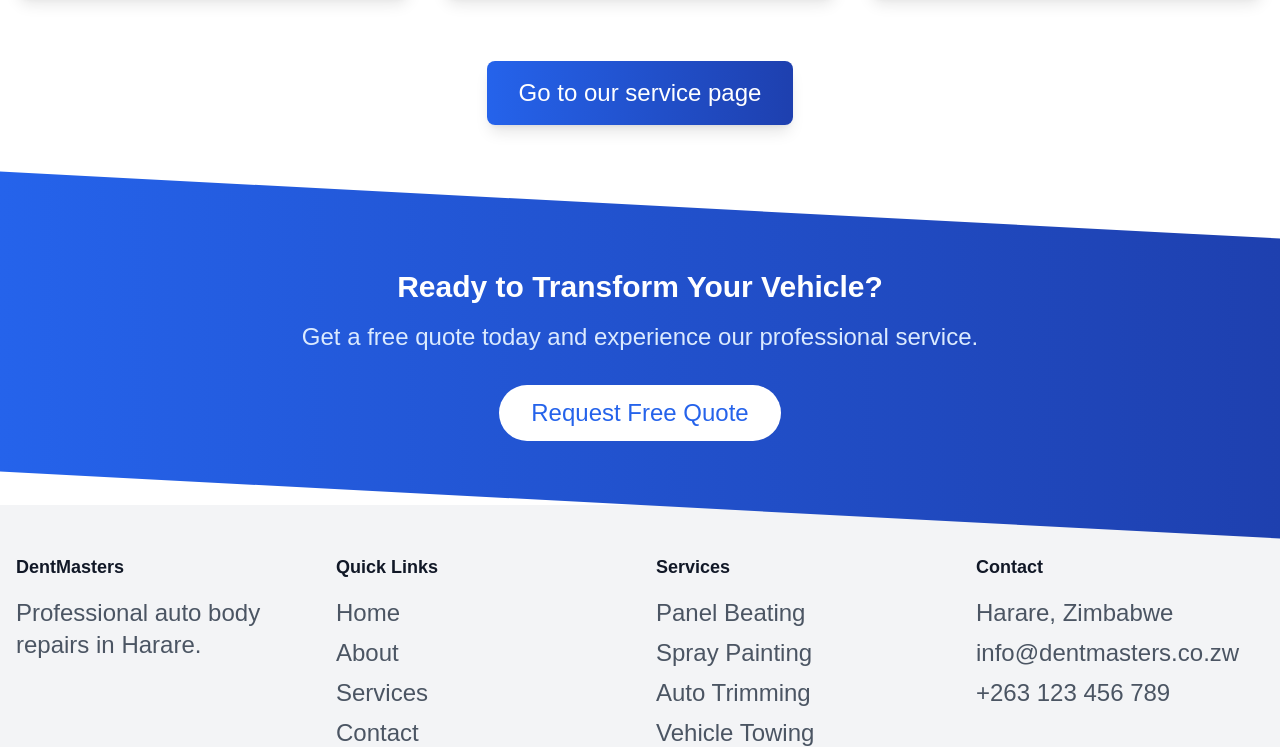
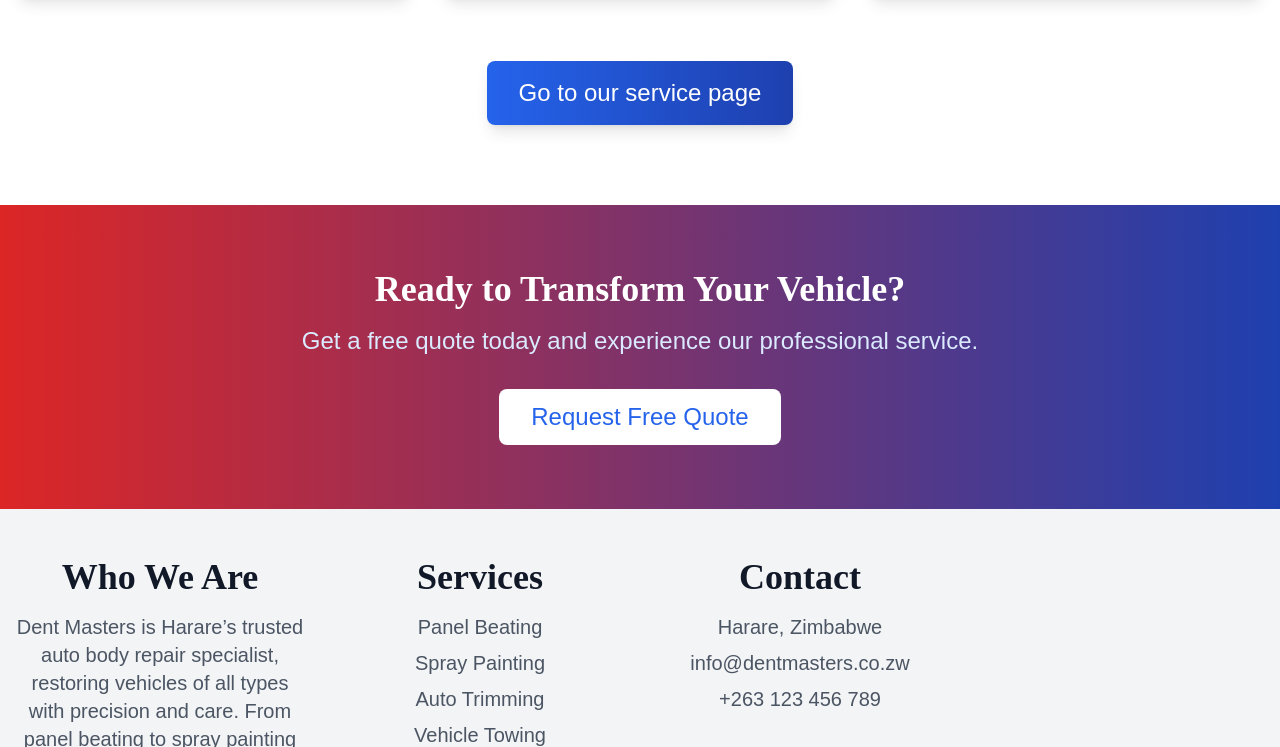
Before and after one commit to ClaudiusMainja/Dentmaster, a website: page index.html in a window 1280 px wide. Shown: the part 2053-2800 px from the top of the page. Drawn offline with nearby package versions, Linux system fonts and the light colour scheme.

Commit message:
Update index.html

```diff
--- a/index.html
+++ b/index.html
@@ -40,7 +40,7 @@
                     <!-- Mobile Menu Toggle -->
                     <input type="checkbox" id="nav-toggle" class="hidden">
                     <label for="nav-toggle" class="toggle-label block md:hidden cursor-pointer p-2">
-                        <div class="space-y-2 bg-orange-600 px-4 py-4">
+                        <div class="space-y-2 bg-red-500 px-4 py-4">
                             <span class="hamburger-line block w-6 h-0.5 bg-white"></span>
                             <span class="hamburger-line block w-6 h-0.5 bg-white"></span>
                             <span class="hamburger-line block w-4 h-0.5 bg-white"></span>
@@ -136,14 +136,14 @@
         <div id="particles-js" class="absolute inset-0 z-10 "></div>
 
         <!-- Content container -->
-        <div class="relative z-20 container mx-auto px-4 py-20 min-h-screen flex items-center">
+        <div class="relative z-20 container mx-auto px-4 py-20 min-h-screen flex items-center text-center">
             <div class="grid grid-cols-1 lg:grid-cols-2 gap-12 items-center">
                 <!-- Text content -->
                 <div class="text-white dark:text-gray-100">
-                    <h1 class="text-5xl sm:text-center md:text-6xl md:text-left lg:text-7xl dm-serif-text-regular mb-6">
+                    <h1 class="text-6xl md:text-6xl md:text-left lg:text-7xl  dm-serif-text-regular mb-6 slide-in">
                         Restoring Vehicles, Redefining Excellence
                     </h1>
-                    <p class="text-lg md:text-2xl mb-8 text-gray-100 dark:text-gray-200 figtree-medium">
+                    <p class="text-lg md:text-2xl mb-8 text-gray-100 dark:text-gray-200 montserrat text-left">
                         It's time to transform your damaged vehicle back to its former glory with DentMasters.
                         We specialize in comprehensive auto body repairs for both accident-damaged
                         and non-runner vehicles, serving Harare and the whole of Zimbabwe with excellence.
@@ -164,7 +164,7 @@
 
                 <!-- Image/illustration -->
                 <div class="hidden lg:block">
-                    <img src="/assets/images/hero image 1.png" alt="hero image" class="rounded-lg shadow-2xl container"/>
+                    <img src="/assets/images/hero image 1.png" alt="hero image" class="rounded-lg shadow-2xl container  "/>
                 </div>
             </div>
         </div>
@@ -245,7 +245,7 @@
                     </div>
                 </div>
 
-                <!-- Chassis Straightening Card -->
+                <!-- 24 hour vehicle towing Card -->
                 <div class="service-card rounded-xl overflow-hidden shadow-lg ">
                     <div class="service-image-container h-48">
                         <img src="/assets/images/towing.png" alt="Vehicle Towing Service" class="service-image w-full h-full object-cover"/>
@@ -261,7 +261,7 @@
                     </div>
                 </div>
 
-                 <!-- Chassis Straightening Card -->
+                 <!-- Accessory Fitting Card -->
                  <div class="service-card rounded-xl overflow-hidden shadow-lg ">
                     <div class="service-image-container h-48">
                         <img src="/assets/images/accessory fixing.png" alt="Accessories Fitting Service" class="service-image w-full h-full object-cover"/>
@@ -280,7 +280,7 @@
             </div>
 
             <!-- CTA Section -->
-            <div class="text-center mt-16">
+            <div class="text-center mt-16 ">
                 <a href="/pages/services.html"target="_blank"   class="inline-block px-8 py-4 text-2xl  text-white rounded-lg bg-gradient-to-r from-blue-600 to-blue-800 hover:from-blue-700 hover:to-blue-900 transform hover:scale-105 transition-all duration-300 shadow-lg">
                    Go to our service page
                 </a>
@@ -290,38 +290,31 @@
 </div>
 
     <!-- CTA Section -->
-    <div class="bg-gradient-to-r from-blue-600 to-blue-800 dark:from-blue-800 dark:to-blue-900 transform skew-y-3">
-        <div class="max-w-7xl mx-auto px-4 py-16 transform -skew-y-3">
+    <div class="bg-gradient-to-r from-red-600 to-blue-800 dark:from-red-500 dark:to-red-800">
+        <div class="max-w-7xl mx-auto px-4 py-16 ">
             <div class="text-center slide-in">
-                <h2 class="text-3xl font-bold text-white mb-4">Ready to Transform Your Vehicle?</h2>
+                <h2 class="text-4xl dm-serif-text-regular text-white mb-4">Ready to Transform Your Vehicle?</h2>
                 <p class="text-blue-100 mb-8">Get a free quote today and experience our professional service.</p>
-                <button class="bg-white text-blue-600 px-8 py-3 rounded-full hover:bg-gray-100 transition duration-300 transform hover:scale-105 hover:shadow-lg">
+              <a href="/pages/quote.html" target="_blank"> <button class="bg-white text-blue-600 px-8 py-3 rounded-lg hover:bg-blue-700 transition duration-300 transform hover:scale-105 hover:shadow-lg montserrat-medium ">
                     Request Free Quote
                 </button>
+            </a>
             </div>
         </div>
     </div>
 </body>
     <!-- Footer -->
-    <footer class="bg-gray-100 dark:bg-gray-800">
+    <footer class="bg-gray-100 dark:bg-gray-800 text-xl items-center">
         <div class="max-w-7xl mx-auto px-4 py-12">
-            <div class="grid grid-cols-1 md:grid-cols-4 gap-8">
+            <div class="grid grid-cols-1 gap-4 sm:grid-cols-1 lg:grid-cols-4 gap-8">
+                <div class="slide-in ">
+                    <h3 class="text-4xl dm-serif-text-regular text-gray-900 dark:text-white mb-4 text-center ">Who We Are</h3>
+                    <p class="text-gray-600 dark:text-gray-300 text-center">Dent Masters is Harare’s trusted auto body repair specialist, restoring vehicles of all types with precision and care. From panel beating to spray painting and windscreen repairs, we deliver expert solutions that revive your car’s look and performance.</p>
+                </div>
+
                 <div class="slide-in">
-                    <h3 class="text-lg font-semibold text-gray-900 dark:text-white mb-4">DentMasters</h3>
-                    <p class="text-gray-600 dark:text-gray-300">Professional auto body repairs in Harare.</p>
-                </div>
-                <div class="slide-in">
-                    <h4 class="text-lg font-semibold text-gray-900 dark:text-white mb-4">Quick Links</h4>
-                    <ul class="space-y-2">
-                        <li><a href="#" class="text-gray-600 dark:text-gray-300 hover:text-blue-600 transition-colors duration-300">Home</a></li>
-                        <li><a href="#" class="text-gray-600 dark:text-gray-300 hover:text-blue-600 transition-colors duration-300">About</a></li>
-                        <li><a href="#" class="text-gray-600 dark:text-gray-300 hover:text-blue-600 transition-colors duration-300">Services</a></li>
-                        <li><a href="#" class="text-gray-600 dark:text-gray-300 hover:text-blue-600 transition-colors duration-300">Contact</a></li>
-                    </ul>
-                </div>
-                <div class="slide-in">
-                    <h4 class="text-lg font-semibold text-gray-900 dark:text-white mb-4">Services</h4>
-                    <ul class="space-y-2">
+                    <h4 class="text-4xl dm-serif-text-regular text-gray-900 dark:text-white mb-4 text-center ">Services</h4>
+                    <ul class="space-y-2 text-center">
                         <li><a href="#" class="text-gray-600 dark:text-gray-300 hover:text-blue-600 transition-colors duration-300">Panel Beating</a></li>
                         <li><a href="#" class="text-gray-600 dark:text-gray-300 hover:text-blue-600 transition-colors duration-300">Spray Painting</a></li>
                         <li><a href="#" class="text-gray-600 dark:text-gray-300 hover:text-blue-600 transition-colors duration-300">Auto Trimming</a></li>
@@ -329,16 +322,16 @@
                     </ul>
                 </div>
                 <div class="slide-in">
-                    <h4 class="text-lg font-semibold text-gray-900 dark:text-white mb-4">Contact</h4>
+                    <h4 class="text-4xl dm-serif-text-regular text-gray-900 dark:text-white mb-4 text-center">Contact</h4>
                     <ul class="space-y-2">
-                        <li class="text-gray-600 dark:text-gray-300 hover:text-blue-600 transition-colors duration-300 cursor-pointer">Harare, Zimbabwe</li>
-                        <li class="text-gray-600 dark:text-gray-300 hover:text-blue-600 transition-colors duration-300 cursor-pointer">info@dentmasters.co.zw</li>
-                        <li class="text-gray-600 dark:text-gray-300 hover:text-blue-600 transition-colors duration-300 cursor-pointer">+263 123 456 789</li>
+                        <li class="text-gray-600 dark:text-gray-300 hover:text-blue-600 transition-colors duration-300 cursor-pointer text-center">Harare, Zimbabwe</li>
+                        <li class="text-gray-600 dark:text-gray-300 hover:text-blue-600 transition-colors duration-300 cursor-pointer text-center">info@dentmasters.co.zw</li>
+                        <li class="text-gray-600 dark:text-gray-300 hover:text-blue-600 transition-colors duration-300 cursor-pointer text-center">+263 123 456 789</li>
                     </ul>
                 </div>
             </div>
             <div class="border-t border-gray-200 dark:border-gray-700 mt-8 pt-8 text-center">
-                <p class="text-gray-600 dark:text-gray-300">&copy; 2024 DentMasters. All rights reserved.</p>
+                <p class="text-gray-600 dark:text-gray-300 text-xl">Designed and Developed by <a href="https://claudius-mainja.com/" target="_blank"> Claudius Mainja </a></p>
             </div>
         </div>
     </footer>
```
